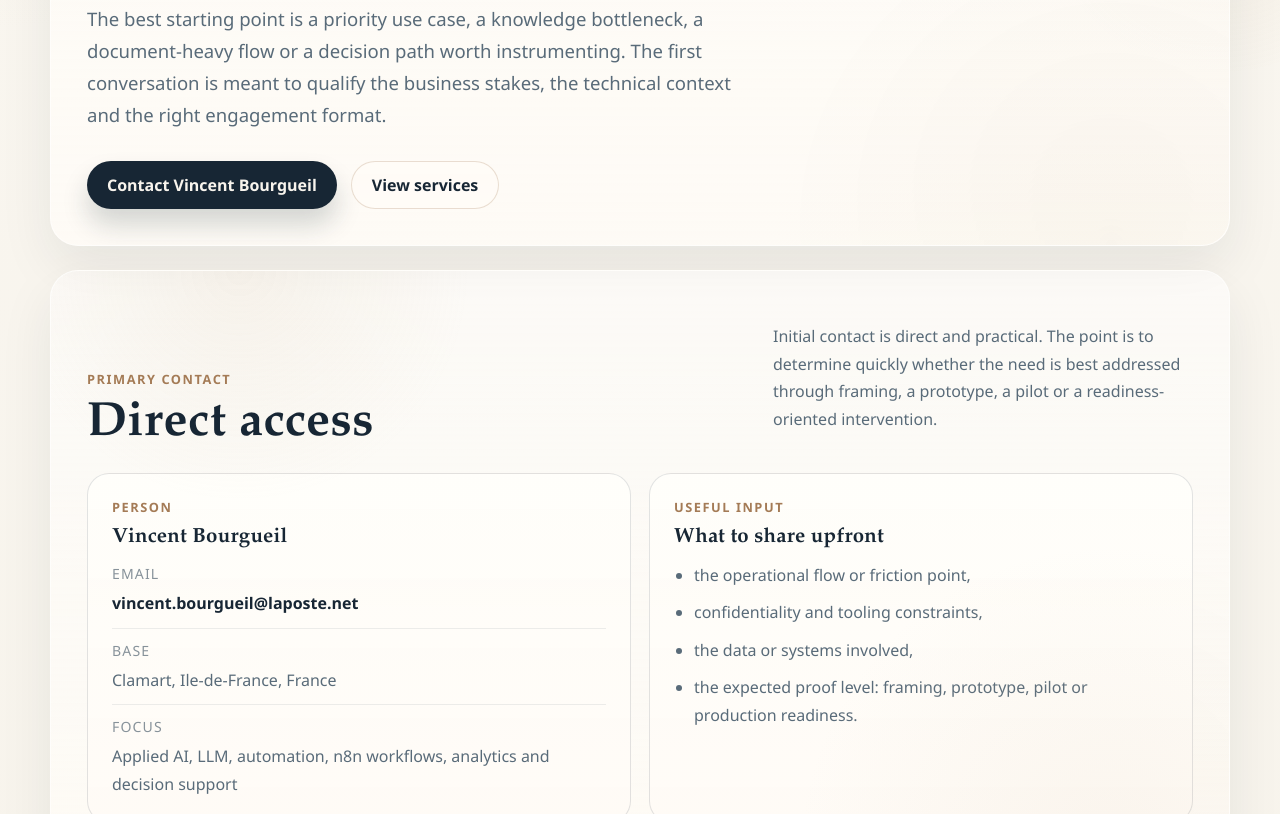
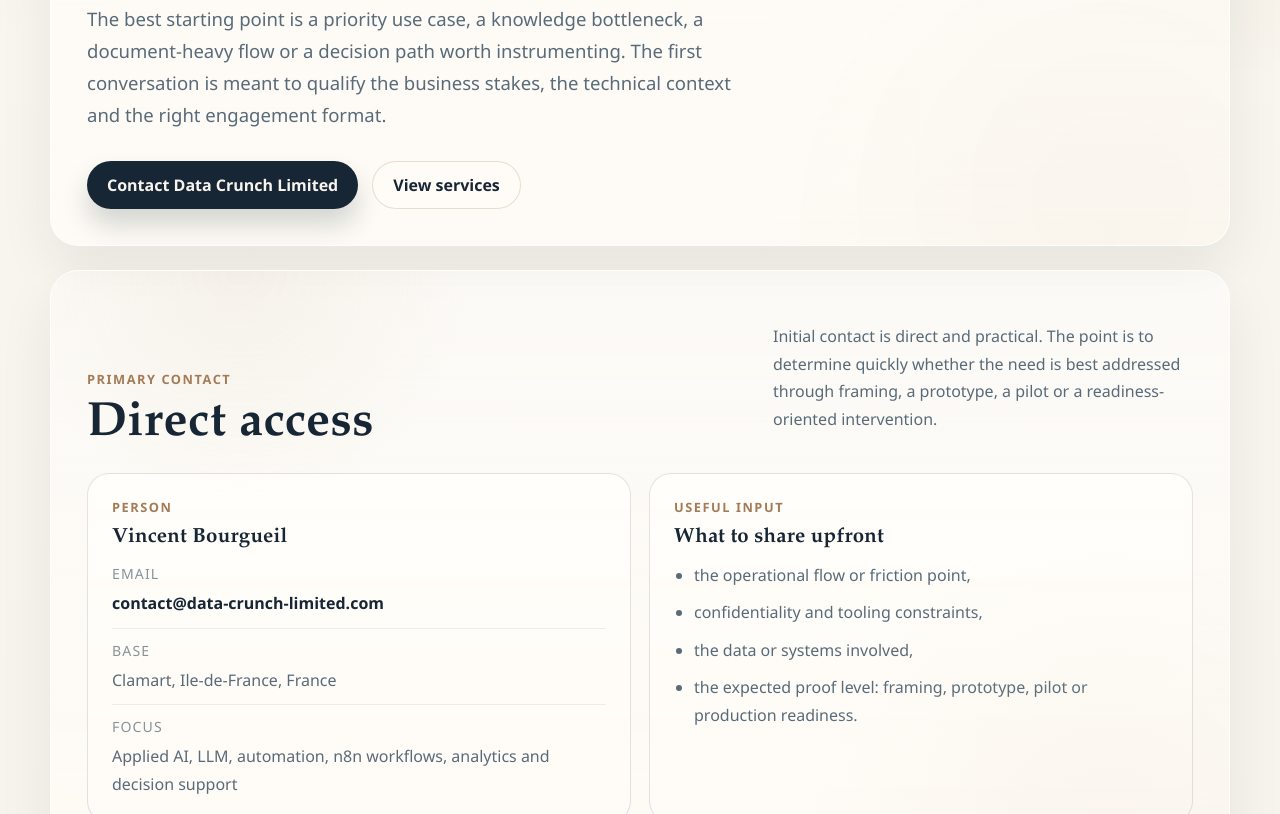
Before and after one commit to VinBourg/executive-applied-ai-showcase, a plain HTML site: page docs/contact-en.html in a window 1280 px wide. Shown: the part 648-1462 px from the top of the page. Drawn offline with Linux system fonts and the light colour scheme.

Commit message:
Update public contact email

```diff
--- a/docs/contact-en.html
+++ b/docs/contact-en.html
@@ -48,7 +48,7 @@
               business stakes, the technical context and the right engagement format.
             </p>
             <div class="button-row hero-actions">
-              <a class="button button-primary" href="mailto:vincent.bourgueil@laposte.net?subject=Book%20a%20call%20-%20Data%20Crunch%20Limited">Contact Vincent Bourgueil</a>
+              <a class="button button-primary" href="mailto:contact@data-crunch-limited.com?subject=Book%20a%20call%20-%20Data%20Crunch%20Limited">Contact Data Crunch Limited</a>
               <a class="button button-secondary" href="services-en.html">View services</a>
             </div>
           </div>
@@ -85,7 +85,7 @@
               <ul class="detail-list">
                 <li>
                   <span>Email</span>
-                  <a class="text-link" href="mailto:vincent.bourgueil@laposte.net">vincent.bourgueil@laposte.net</a>
+                  <a class="text-link" href="mailto:contact@data-crunch-limited.com">contact@data-crunch-limited.com</a>
                 </li>
                 <li>
                   <span>Base</span>
```
Also changed, not shown: docs/contact.html (+2 -2 lines).
